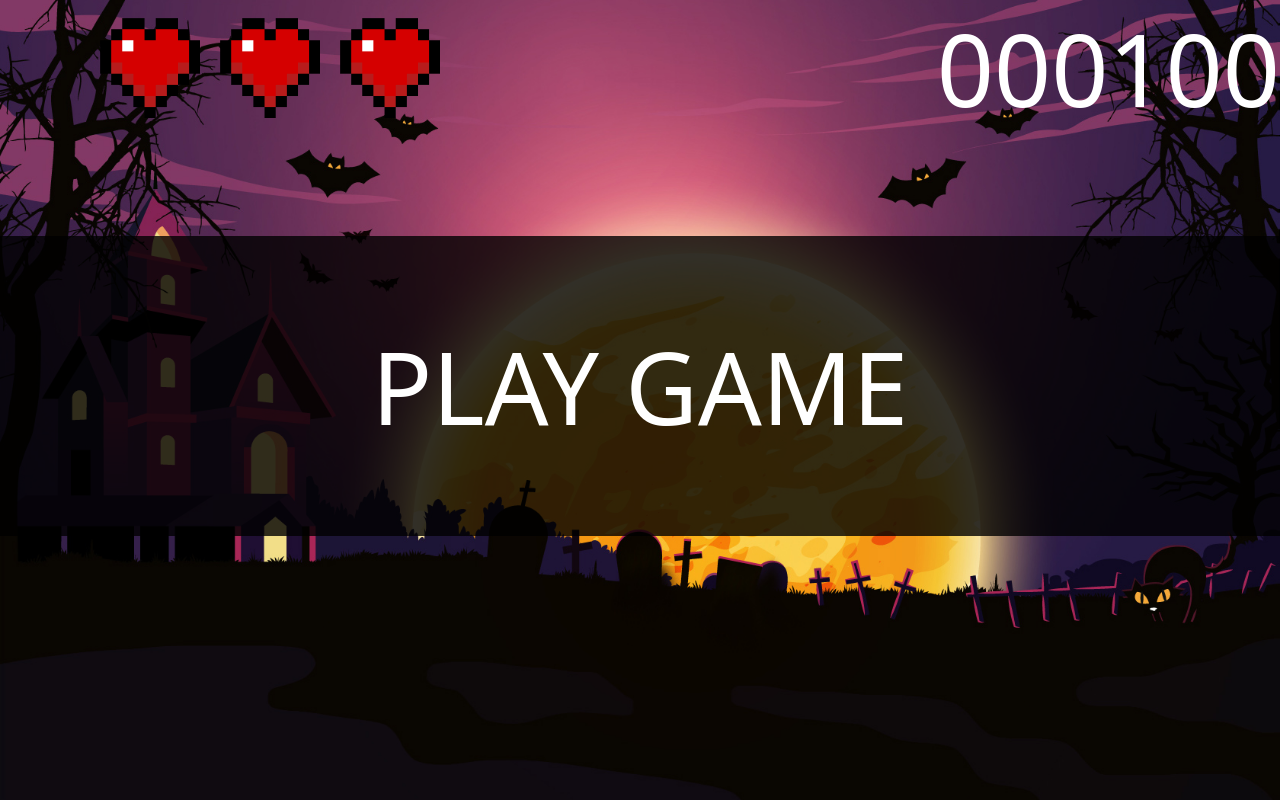
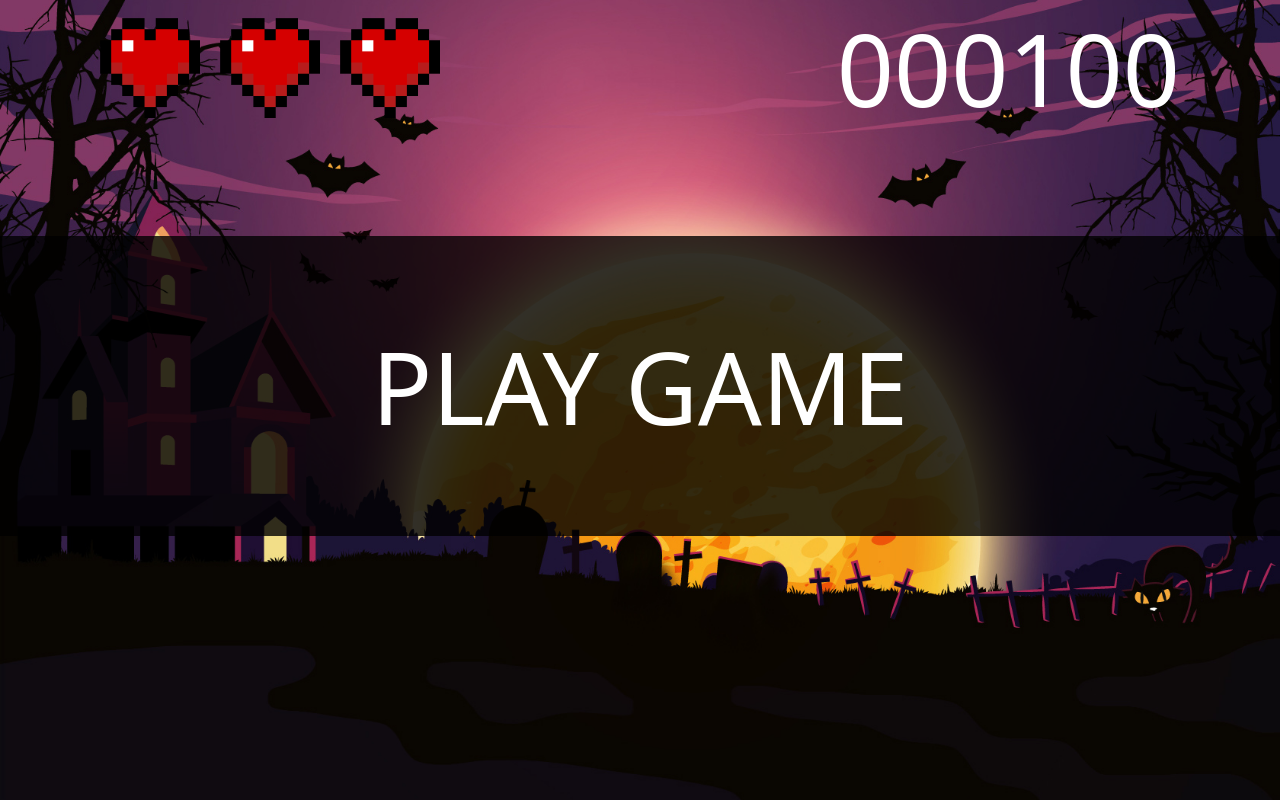
Before and after one commit to szTworek/Wprowadzenie-do-aplikacji-internetowych, a plain HTML site: page zombie_game/index.html in a window 1280 px wide. Drawn offline with Linux system fonts and the light colour scheme; a web font is replaced by a local one.

```diff
--- a/Bookshop/users-service/index.js
+++ b/Bookshop/users-service/index.js
@@ -13,7 +13,7 @@
 
 app.post('/api/register', async (req, res) => {
     try {
-        const { email, password } = req.body;
+        const {email, password } = req.body;
 
         const existingUser = await User.findOne({ where: { email } });
         if (existingUser) {
--- a/zombie_game/style.css
+++ b/zombie_game/style.css
@@ -88,7 +88,7 @@
 #score{
     font-size: 100px;
     text-align: center;
-    right: 100px;
+    margin-right: 100px;
 
 }
 
```
Also changed, not shown: simple_website/img/arrow-right.png (deleted), 1 other file.
